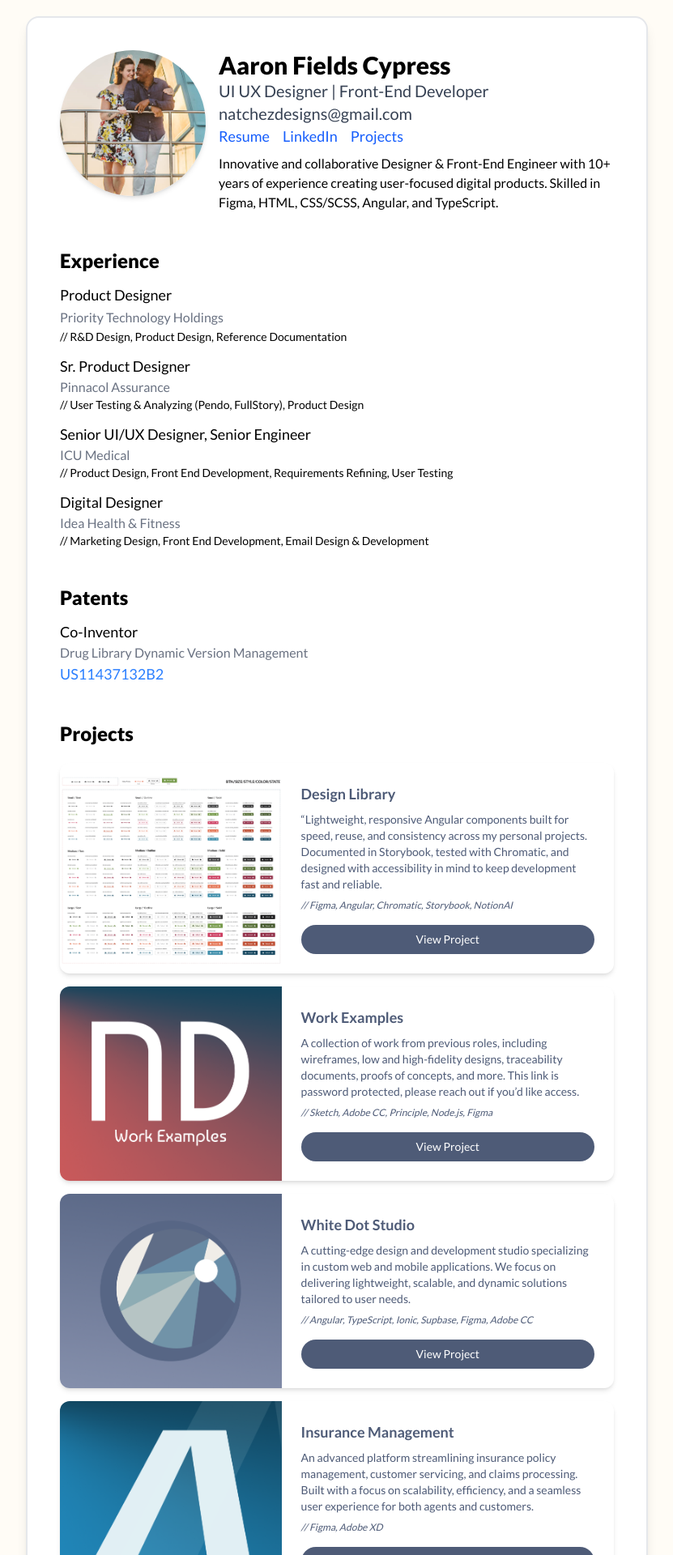
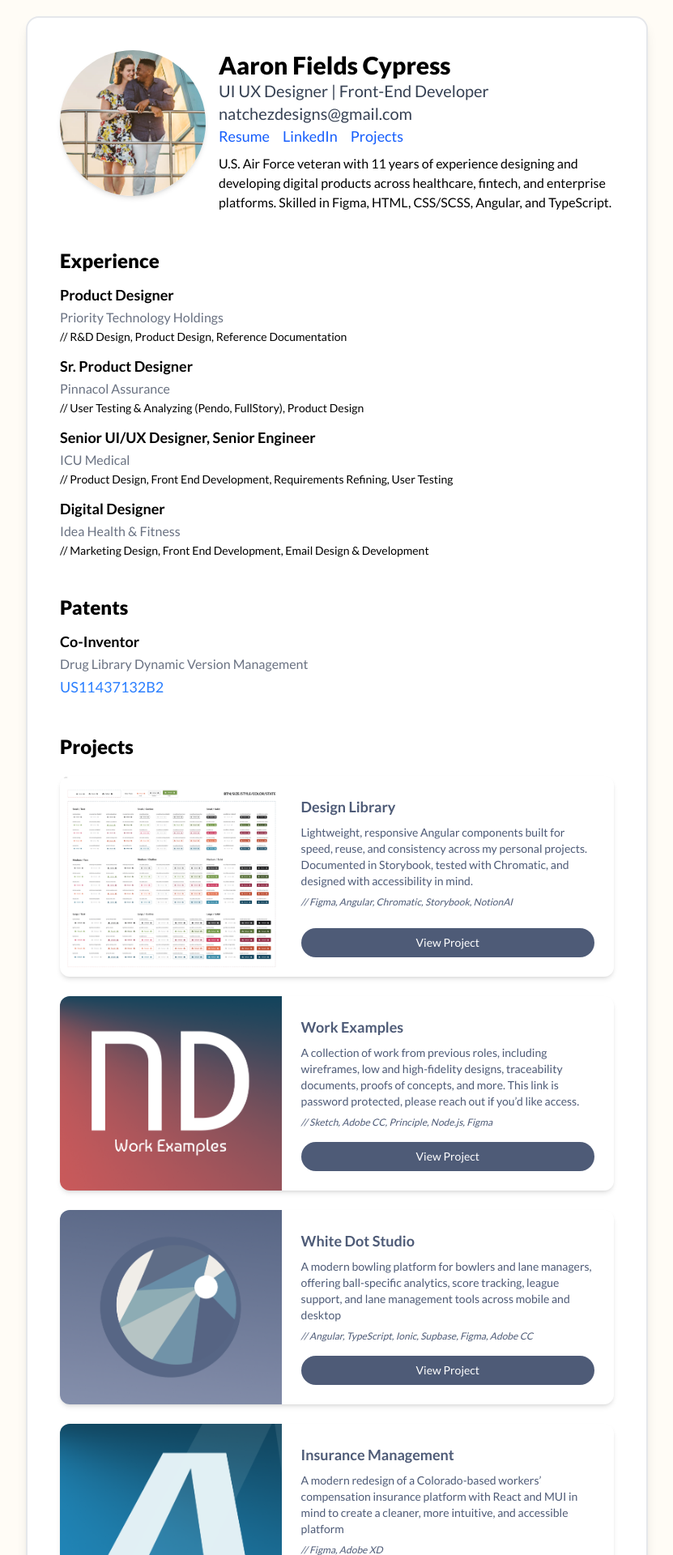
Before and after one commit to Natchez/afcwebsite, an Angular app: page / in a window 1280 px wide. Shown: the top 1920 px of the page at 81% size, without its empty margins (224-1055 px from the left). Built offline with nearby package versions, Linux system fonts and the light colour scheme.

Commit message:
updates
upadated links

```diff
--- a/src/app/app.html
+++ b/src/app/app.html
@@ -35,9 +35,10 @@
           </a>
         </div>
         <p class="pt-2">
-          Innovative and collaborative Designer & Front-End Engineer with
-          10+ years of experience creating user-focused digital products.
-          Skilled in Figma, HTML, CSS/SCSS, Angular, and TypeScript.</p>
+          U.S. Air Force veteran with 11 years of experience designing
+          and developing digital products across healthcare, fintech, and
+          enterprise platforms. Skilled in Figma, HTML, CSS/SCSS,
+          Angular, and TypeScript.</p>
       </div>
     </div>
   </header>
@@ -51,7 +52,7 @@
       </div>
       <div id="job1"
            class="job grid gap-y-0.5">
-        <h4 class="text-lg job-title">
+        <h4 class="text-lg job-title font-bold">
           Product Designer
         </h4>
         <h5 class="text-md text-gray-500">Priority Technology Holdings</h5>
@@ -60,8 +61,8 @@
         </p>
       </div>
       <div id="job2"
-           class="job">
-        <h4 class="text-lg job-title">
+           class="job grid gap-y-0.5">
+        <h4 class="text-lg job-title font-bold">
           Sr. Product Designer
         </h4>
         <h5 class="text-md text-gray-500">Pinnacol Assurance</h5>
@@ -70,8 +71,8 @@
         </p>
       </div>
       <div id="job3"
-           class="job">
-        <h4 class="text-lg job-title">
+           class="job grid gap-y-0.5">
+        <h4 class="text-lg job-title font-bold">
           Senior UI/UX Designer, Senior Engineer
         </h4>
         <h5 class="text-md text-gray-500">ICU Medical</h5>
@@ -81,8 +82,8 @@
         </p>
       </div>
       <div id="job4"
-           class="job">
-        <h4 class="text-lg job-title">
+           class="job grid gap-y-0.5">
+        <h4 class="text-lg job-title font-bold">
           Digital Designer
         </h4>
         <h5 class="text-md text-gray-500">Idea Health & Fitness</h5>
@@ -100,8 +101,8 @@
         <h2 class="text-2xl font-black">Patents</h2>
       </div>
       <div id="patent-dlm"
-           class="job">
-        <h4 class="text-lg job-title">
+           class="job grid gap-y-0.5">
+        <h4 class="text-lg job-title font-bold">
           Co-Inventor
         </h4>
         <h5 class="text-md text-gray-500">
@@ -126,7 +127,7 @@
           Projects
         </h2>
       </div>
-      <div class="grid gap-y-4 grid-cols-1">
+      <div class="grid gap-y-6 grid-cols-1">
         @for (project of projects; track project.title) {
           <nd-project [project]="project"></nd-project>
         }
--- a/src/app/app.ts
+++ b/src/app/app.ts
@@ -17,10 +17,10 @@ export class App {
   projects: ProjectInterface[] = [
     {
       title: 'Design Library',
-      description: '“Lightweight, responsive Angular components built for' +
+      description: 'Lightweight, responsive Angular components built for' +
         ' speed, reuse, and consistency across my personal projects. Documented ' +
         'in Storybook, tested with Chromatic, and designed with accessibility ' +
-        'in mind to keep development fast and reliable.',
+        'in mind.',
       technologies: ['Figma', 'Angular', 'Chromatic', 'Storybook', 'NotionAI'],
       image: './assets/buttons.png',
       links: [
@@ -28,12 +28,18 @@ export class App {
           name: 'Notion Docs',
           url: 'https://www.notion.so/ND-Design-Library-25478bd457138011adbadb8bdcc1adcb?'
         },
-        {name: 'Github', url: 'https://github.com/Natchez/Natchez-Designs-Library'},
+        {
+          name: 'Github',
+          url: 'https://github.com/Natchez/Natchez-Designs-Library'
+        },
         {
           name: 'Storybook',
           url: 'https://master--68b314858f5546541963514c.chromatic.com/?path=/docs/components-button--docs'
         },
-        {name: 'Chromatic', url: 'https://www.chromatic.com/builds?appId=68b314858f5546541963514c'}
+        {
+          name: 'Chromatic',
+          url: 'https://www.chromatic.com/builds?appId=68b314858f5546541963514c'
+        }
       ],
       app: 'wds'
 
@@ -52,7 +58,10 @@ export class App {
           name: 'Priority Work',
           url: 'https://www.figma.com/deck/iPCzGUxzUUzL4ONPGrQv8F/Priority-Work?node-id=2023-57884&t=kVpTiPWMGerie1XM-1'
         },
-        {name: 'Priority Interview Exercise Work', url: 'https://github.com/example'},
+        {
+          name: 'Priority Interview Exercise Work',
+          url: 'https://github.com/example'
+        },
         {
           name: 'ICU Medical',
           url: 'https://www.figma.com/deck/Xj2qGCvOdy6QwcpjNntqE7/ICU-Work?node-id=1-42&t=7SIxgVwSyZW5zqeb-1'
@@ -62,9 +71,9 @@ export class App {
     },
     {
       title: 'White Dot Studio',
-      description:
-        'A cutting-edge design and development studio specializing in custom web and mobile applications.\n' +
-        'We focus on delivering lightweight, scalable, and dynamic solutions tailored to user needs.',
+      description: 'A modern bowling platform for bowlers and lane' +
+        ' managers, offering ball-specific analytics, score tracking,' +
+        ' league support, and lane management tools across mobile and desktop',
       technologies: ['Angular', 'TypeScript', 'Ionic', 'Supbase', 'Figma', 'Adobe CC'],
       image: './assets/wds.png',
       links: [
@@ -81,9 +90,9 @@ export class App {
     },
     {
       title: 'Insurance Management',
-      description:
-        'An advanced platform streamlining insurance policy management, customer servicing, and claims processing.\n' +
-        'Built with a focus on scalability, efficiency, and a seamless user experience for both agents and customers.',
+      description: 'A modern redesign of a Colorado-based workers’ compensation ' +
+        'insurance platform with React and MUI in mind to create a' +
+        ' cleaner, more intuitive, and accessible platform',
       technologies: ['Figma', 'Adobe XD'],
       image: './assets/insurance.png',
       links: [
@@ -109,8 +118,8 @@ export class App {
     {
       title: 'FC Cookbook',
       description:
-        'A digital recipe management application designed for food enthusiasts and professional chefs.\n' +
-        'Features include customizable recipe creation, meal planning tools, and integrated shopping lists.',
+        'A digital recipe management application designed for friends and family.\n' +
+        'Features include customizable recipe creation, and shopping lists.',
       technologies: ['Angular', 'TailwindCSS', 'Supbase', 'AWS', 'Figma', 'Ionic'],
       image: './assets/fccb.png',
       links: [
```
Also changed, not shown: angular.json (line endings or trailing spaces), 1 other file (tests, documents, lock files or other folders).
